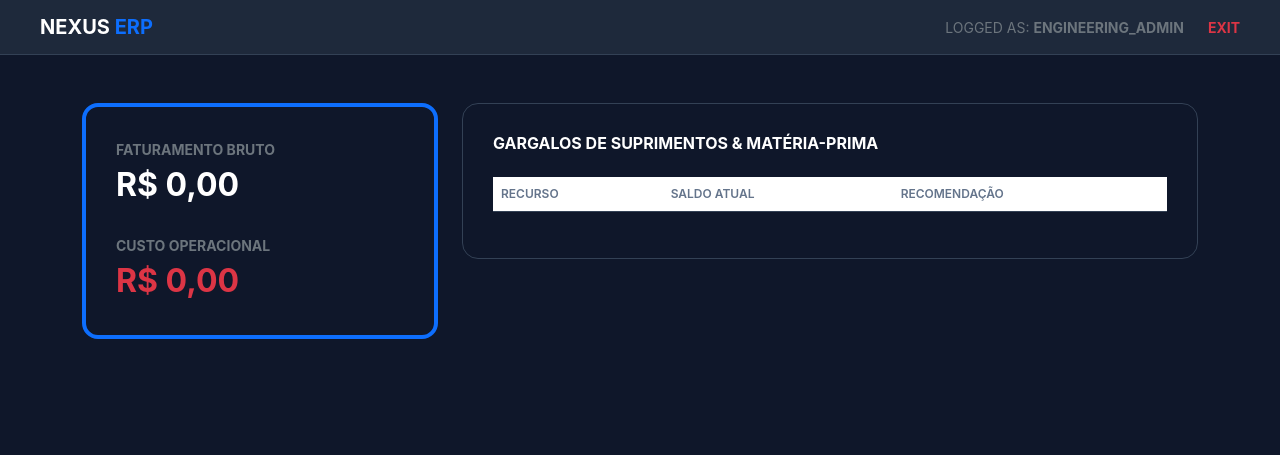
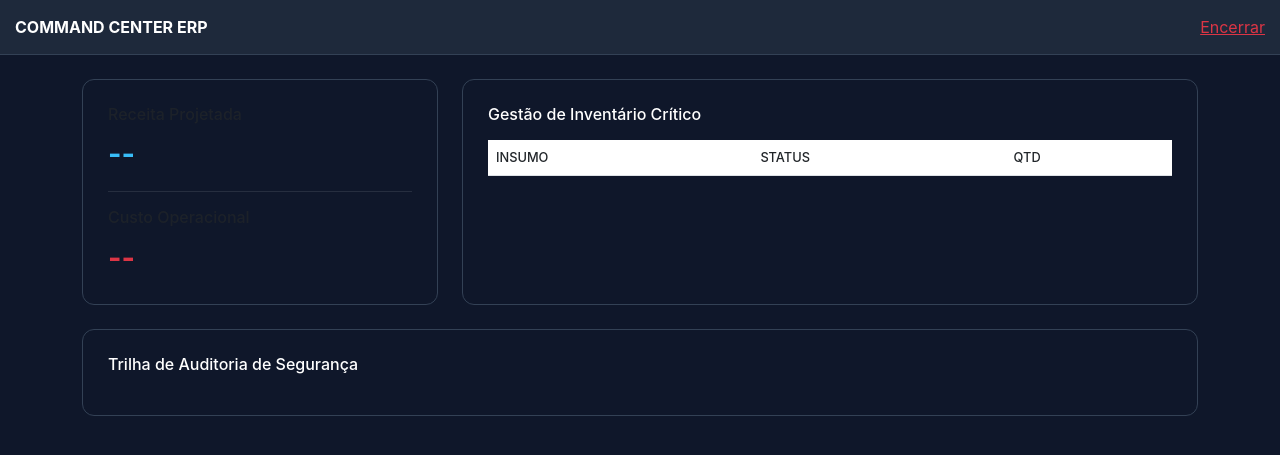
Before and after one commit to luizasilva08/seguranca-da-informacao, a Flask app: template templates/erp.html in a window 1280 px wide. Shown: the top 455 px of the page. Run offline with Flask 3, Linux system fonts and the light colour scheme; the template is opened without the code that fills it, so the values that code supplies are empty.

Commit message:
Update erp.html

```diff
--- a/templates/erp.html
+++ b/templates/erp.html
@@ -2,69 +2,77 @@
 <html lang="pt-BR">
 <head>
     <meta charset="UTF-8">
-    <title>Nexus ERP | Corporate</title>
+    <title>Enterprise ERP</title>
     <link href="https://cdn.jsdelivr.net/npm/bootstrap@5.3.0/dist/css/bootstrap.min.css" rel="stylesheet">
     <style>
         body { background: #0f172a; color: #ffffff; font-family: 'Inter', sans-serif; }
-        .nav-top { background: #1e293b; border-bottom: 1px solid #334155; padding: 15px 40px; }
-        .erp-card { background: #0f172a; border: 1px solid #334155; border-radius: 16px; padding: 30px; }
-        .money-val { font-size: 2rem; font-weight: 700; color: #ffffff; }
-        .table { color: #ffffff !important; }
-        .table th { color: #64748b; font-weight: 600; font-size: 0.75rem; text-transform: uppercase; border-bottom: 1px solid #334155; }
-        .table td { border-bottom: 1px solid #1e293b; padding: 15px 0; }
+        .nav-top { background: #1e293b; padding: 15px; border-bottom: 1px solid #334155; }
+        .card-erp { background: #0f172a; border: 1px solid #334155; border-radius: 12px; padding: 25px; height: 100%; }
+        .stat-val { font-size: 1.8rem; font-weight: 700; color: #38bdf8; }
+        table { color: #fff !important; }
+        th { color: #94a3b8; font-weight: 500; font-size: 0.8rem; text-transform: uppercase; }
     </style>
 </head>
 <body>
-    <div class="nav-top d-flex justify-content-between align-items-center">
-        <h5 class="m-0 fw-bold">NEXUS <span class="text-primary">ERP</span></h5>
-        <div class="d-flex gap-4">
-            <span class="text-secondary small">LOGGED AS: <strong>ENGINEERING_ADMIN</strong></span>
-            <a href="/logout" class="text-danger small fw-bold text-decoration-none">EXIT</a>
-        </div>
+    <div class="nav-top d-flex justify-content-between">
+        <span class="fw-bold">COMMAND CENTER ERP</span>
+        <a href="/logout" class="text-danger">Encerrar</a>
     </div>
 
-    <div class="container mt-5">
+    <div class="container mt-4">
         <div class="row g-4">
             <div class="col-md-4">
-                <div class="erp-card border-start border-4 border-primary">
-                    <span class="text-secondary small fw-bold">FATURAMENTO BRUTO</span>
-                    <div class="money-val mb-4" id="v-rec">R$ 0,00</div>
-
-                    <span class="text-secondary small fw-bold">CUSTO OPERACIONAL</span>
-                    <div class="money-val text-danger" id="v-custo">R$ 0,00</div>
+                <div class="card-erp">
+                    <h6 class="text-muted">Receita Projetada</h6>
+                    <div id="rec" class="stat-val">--</div>
+                    <hr class="border-secondary">
+                    <h6 class="text-muted">Custo Operacional</h6>
+                    <div id="custo" class="stat-val text-danger">--</div>
                 </div>
             </div>
 
             <div class="col-md-8">
-                <div class="erp-card">
-                    <h6 class="fw-bold mb-4">GARGALOS DE SUPRIMENTOS & MATÉRIA-PRIMA</h6>
-                    <table class="table">
-                        <thead><tr><th>RECURSO</th><th>SALDO ATUAL</th><th>RECOMENDAÇÃO</th></tr></thead>
-                        <tbody id="v-estoque"></tbody>
+                <div class="card-erp">
+                    <h6>Gestão de Inventário Crítico</h6>
+                    <table class="table mt-3">
+                        <thead><tr><th>Insumo</th><th>Status</th><th>Qtd</th></tr></thead>
+                        <tbody id="estoque"></tbody>
                     </table>
+                </div>
+            </div>
+
+            <div class="col-md-12">
+                <div class="card-erp">
+                    <h6>Trilha de Auditoria de Segurança</h6>
+                    <div id="logs" class="mt-3"></div>
                 </div>
             </div>
         </div>
     </div>
-
     <script>
-        async function update() {
+        async function up() {
             const res = await fetch('/api/erp_data');
             const d = await res.json();
+            document.getElementById('rec').innerText = d.financeiro.receita;
+            document.getElementById('custo').innerText = d.financeiro.custo;
 
-            document.getElementById('v-rec').innerText = d.financeiro.receita;
-            document.getElementById('v-custo').innerText = d.financeiro.custo;
-
-            document.getElementById('v-estoque').innerHTML = d.estoque.map(i => `
+            document.getElementById('estoque').innerHTML = d.estoque.map(i => `
                 <tr>
-                    <td class="fw-bold text-white">${i.item}</td>
+                    <td>${i.item}</td>
+                    <td><span class="badge ${i.critico?'bg-danger':'bg-success'}">${i.critico?'CRÍTICO':'OK'}</span></td>
                     <td>${i.qtd}</td>
-                    <td><span class="badge bg-${i.cor}">${i.acao}</span></td>
                 </tr>
             `).join('');
+
+            document.getElementById('logs').innerHTML = d.logs.map(l => `
+                <div class="d-flex justify-content-between border-bottom border-secondary py-2 small">
+                    <span><strong>${l.u}</strong>: ${l.a}</span>
+                    <span class="text-muted">${l.d}</span>
+                </div>
+            `).join('');
         }
-        setInterval(update, 5000);
-        update();
+        setInterval(up, 5000);
+        up();
     </script>
 </body>
 </html>
```
